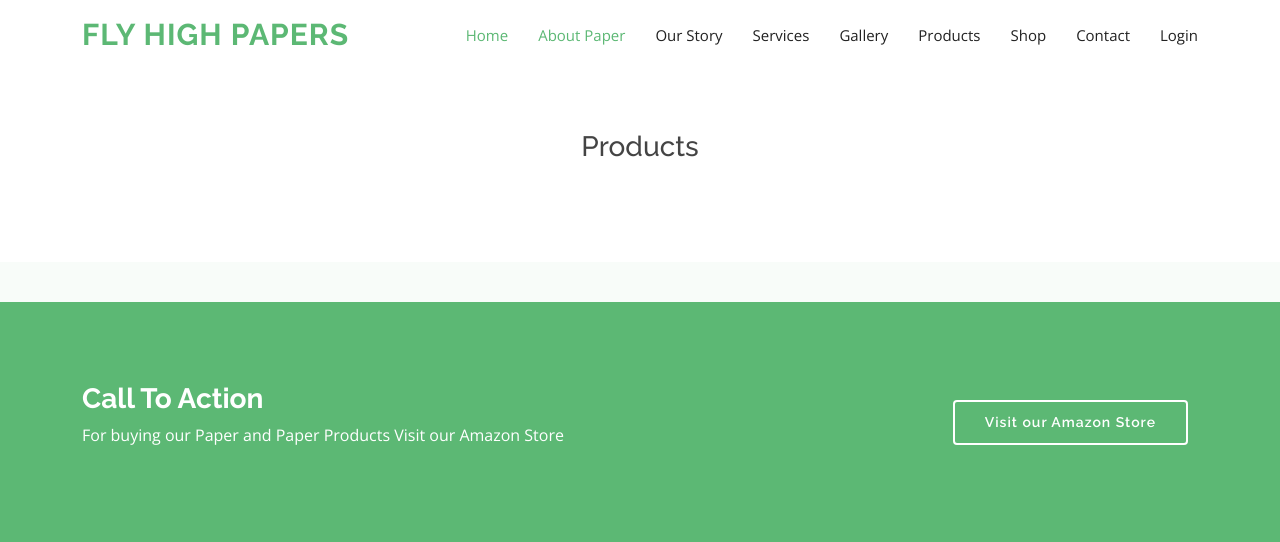
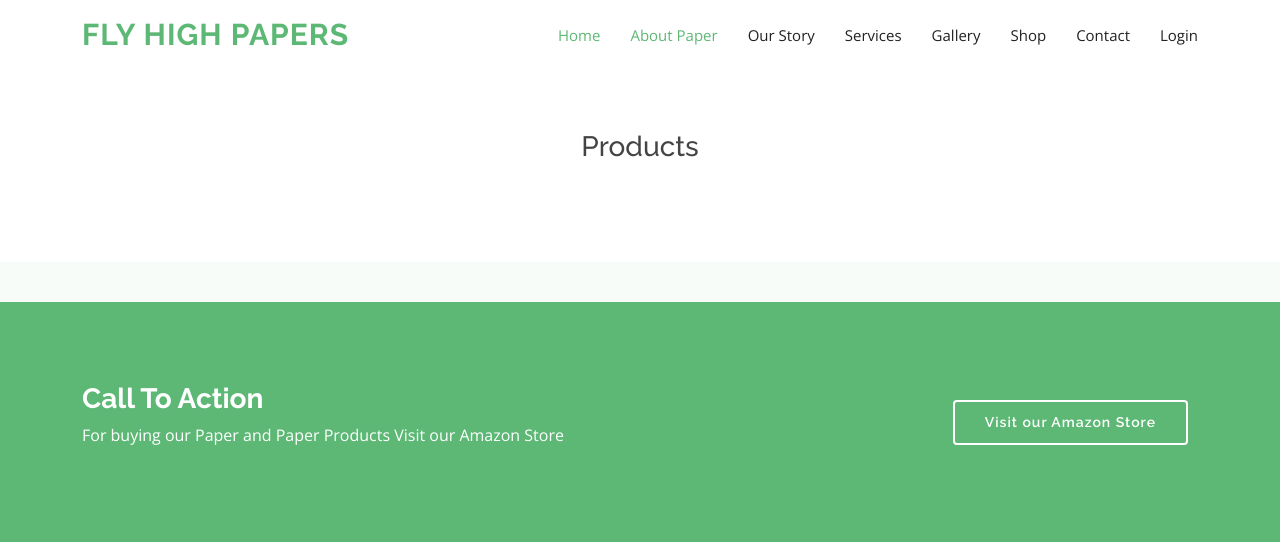
Before and after one commit to krhandmadepaper/krpapers, a PHP site: page /Main/product.php in a window 1280 px wide. Shown: the top 542 px of the page. Run offline with PHP 8.4, Linux system fonts and the light colour scheme; data that the repository does not hold is empty.

Commit message:
todaypush

```diff
--- a/Main/product.php
+++ b/Main/product.php
@@ -78,8 +78,7 @@
           <li><a class="nav-link scrollto " href="index.html#story">Our Story</a></li>
           <li><a class="nav-link scrollto " href="index.html#services">Services</a></li>
           <li><a class="nav-link scrollto" href="index.html#products">Gallery</a></li>
-          <li><a class="nav-link scrollto" href="product.php">Products</a></li>
-          <li><a class="nav-link scrollto" href="index.htmlproduct.php">Shop</a></li>
+          <li><a class="nav-link scrollto" href="index.html#product.php">Shop</a></li>
           <li><a class="nav-link scrollto" href="index.html#contact">Contact</a></li>
           <li><a class="nav-link scrollto" href="../home/index.php">Login</a></li>
         </ul>
--- a/login/login.php
+++ b/login/login.php
@@ -5,11 +5,9 @@ session_start();
 if (isset($_SESSION['user_id']) && isset($_SESSION['user_type'])) {
     // Redirect to the appropriate dashboard based on the user's type
     if ($_SESSION['user_type'] === 'Admin') {
-        header("Location: ../Orders/Admin/dashboard.php");
-        exit();
+        header("Location: ../Home/index.php");
     } elseif ($_SESSION['user_type'] === 'Client') {
         header("Location: ../Orders/Client/dashboard.php");
-        exit();
     }
 }
 ?>
```
Also changed, not shown: Main/assets/img/products/IMG_20230422_131119_Bokeh-01.jpeg (added), Main/assets/img/products/Red Texture leather paper .jpg (added), 1 other file.
